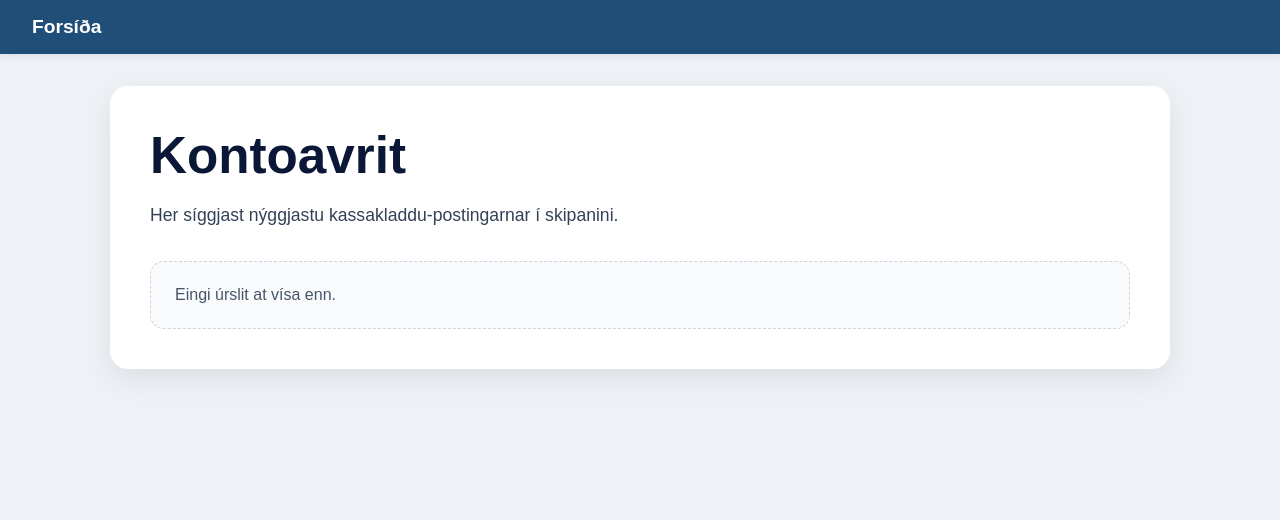
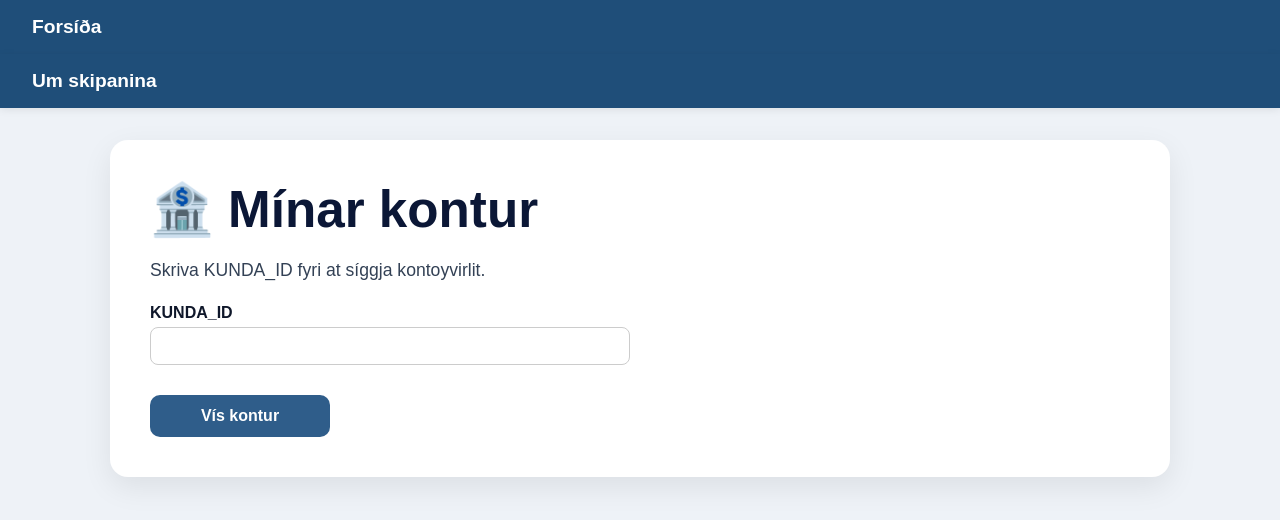
Before and after one commit to tora142/SQL_bank_gui, a Flask app: page /kontoavrit in a window 1280 px wide. Shown: the top 520 px of the page. Run offline with Flask 3, Linux system fonts and the light colour scheme; data that the repository does not hold is empty.

Commit message:
Added kontoyvirlit and improved GUI

```diff
--- a/app.py
+++ b/app.py
@@ -5,18 +5,24 @@ from db import get_connection
 app = Flask(__name__)
 app.config.from_object(Config)
 
+
 @app.route("/")
 def home():
     return render_template("index.html")
+
 
 @app.route("/kassakladda", methods=["GET", "POST"])
 def kassakladda():
     if request.method == "POST":
         fra_konto = request.form.get("fra_konto")
         til_konto = request.form.get("til_konto")
-        upphaedd = request.form.get("upphaedd")
+        upphædd = request.form.get("upphædd")
         tekstur = request.form.get("tekstur")
         dato = request.form.get("dato")
+
+        if float(upphædd) <= 0:
+            flash("Upphædd má vera størri enn 0", "danger")
+            return redirect(url_for("kassakladda"))
 
         connection = None
         cursor = None
@@ -29,13 +35,13 @@ def kassakladda():
                 INSERT INTO KASSAKLADDA
                 (FRÁ_KONTO, TIL_KONTO, UPPHÆDD, TEKSTUR, DATO, STATUS)
                 VALUES
-                (:fra_konto, :til_konto, :upphaedd, :tekstur, TO_DATE(:dato, 'YYYY-MM-DD'), :status)
+                (:fra_konto, :til_konto, :upphædd, :tekstur, TO_DATE(:dato, 'YYYY-MM-DD'), :status)
             """
 
             cursor.execute(sql, {
                 "fra_konto": int(fra_konto),
                 "til_konto": int(til_konto),
-                "upphaedd": float(upphaedd),
+                "upphædd": float(upphædd),
                 "tekstur": tekstur,
                 "dato": dato,
                 "status": "Gjort"
@@ -57,6 +63,7 @@ def kassakladda():
                 connection.close()
 
     return render_template("kassakladda.html")
+
 
 @app.route("/kontoavrit")
 def kontoavrit():
@@ -87,5 +94,44 @@ def kontoavrit():
         if connection:
             connection.close()
 
+
+@app.route("/um")
+def um():
+    return render_template("um.html")
+
+@app.route("/kontoyvirlit", methods=["GET", "POST"])
+def kontoyvirlit():
+    connection = None
+    cursor = None
+    rows = []
+    kunda_id = None
+
+    if request.method == "POST":
+        kunda_id = request.form.get("kunda_id")
+
+        try:
+            connection = get_connection()
+            cursor = connection.cursor()
+
+            cursor.execute("""
+                SELECT KONTO_ID, KONTO_NR, KONTO_NAVN, SALDO
+                FROM KONTO
+                WHERE KUNDA_ID = :kunda_id
+                ORDER BY KONTO_ID
+            """, {"kunda_id": int(kunda_id)})
+
+            rows = cursor.fetchall()
+
+        except Exception as e:
+            flash(f"Feilur: {e}", "danger")
+
+        finally:
+            if cursor:
+                cursor.close()
+            if connection:
+                connection.close()
+
+    return render_template("kontoyvirlit.html", data=rows, kunda_id=kunda_id)
+
 if __name__ == "__main__":
     app.run(debug=True)
--- a/static/style.css
+++ b/static/style.css
@@ -225,3 +225,52 @@ tbody tr:hover {
         flex-direction: column;
     }
 }
+
+/* FORM GRID */
+.form-grid {
+    display: grid;
+    grid-template-columns: 1fr 1fr;
+    gap: 20px;
+    margin-top: 20px;
+}
+
+/* FULL WIDTH */
+.form-group.full {
+    grid-column: span 2;
+}
+
+/* LABEL */
+.form-group label {
+    display: block;
+    margin-bottom: 5px;
+    font-weight: 600;
+}
+
+/* INPUT */
+.form-group input {
+    width: 100%;
+    padding: 10px;
+    border-radius: 8px;
+    border: 1px solid #ccc;
+    font-size: 14px;
+}
+
+/* BUTTON */
+.button-row {
+    margin-top: 10px;
+}
+
+.button-row button {
+    background-color: #2f5d8a;
+    color: white;
+    border: none;
+    padding: 12px 25px;
+    border-radius: 10px;
+    font-size: 16px;
+    cursor: pointer;
+}
+
+/* HOVER EFFECT */
+.button-row button:hover {
+    background-color: #24496b;
+}
--- a/templates/base.html
+++ b/templates/base.html
@@ -9,6 +9,10 @@
 <body>
     <nav>
         <a href="{{ url_for('home') }}">Forsíða</a>
+    </nav>
+
+    <nav>
+        <a href="/um">Um skipanina</a>
     </nav>
 
     <main>
--- a/templates/kontoavrit.html
+++ b/templates/kontoavrit.html
@@ -1,41 +1,52 @@
 {% extends "base.html" %}
 
-{% block title %}Kontoavrit{% endblock %}
+{% block title %}Mínar kontur{% endblock %}
 
 {% block content %}
-<h1>Kontoavrit</h1>
-<p class="section-intro">Her síggjast nýggjastu kassakladdu-postingarnar í skipanini.</p>
+<h1>🏦 Mínar kontur</h1>
+<p class="section-intro">Skriva KUNDA_ID fyri at síggja kontoyvirlit.</p>
+
+<form method="POST" class="form-grid">
+    <div class="form-group">
+        <label for="kunda_id">KUNDA_ID</label>
+        <input type="number" id="kunda_id" name="kunda_id" required>
+    </div>
+
+    <div class="button-row full">
+        <button type="submit">Vís kontur</button>
+    </div>
+</form>
+
+{% if kunda_id %}
+    <h2>Yvirlit fyri kunda {{ kunda_id }}</h2>
+{% endif %}
 
 {% if data %}
 <div class="table-wrapper">
     <table>
         <thead>
             <tr>
-                <th>ID</th>
-                <th>Frá</th>
-                <th>Til</th>
-                <th>Upphædd</th>
-                <th>Tekstur</th>
-                <th>Dato</th>
+                <th>Konto ID</th>
+                <th>Kontonummar</th>
+                <th>Konto navn</th>
+                <th>Saldo</th>
             </tr>
         </thead>
         <tbody>
             {% for row in data %}
             <tr>
                 <td>{{ row[0] }}</td>
-                <td>{{ row[1] if row[1] is not none else "" }}</td>
-                <td>{{ row[2] if row[2] is not none else "" }}</td>
+                <td>{{ row[1] }}</td>
+                <td>{{ row[2] }}</td>
                 <td>{{ row[3] }}</td>
-                <td>{{ row[4] }}</td>
-                <td>{{ row[5].strftime("%d-%m-%Y") if row[5] else "" }}</td>
             </tr>
             {% endfor %}
         </tbody>
     </table>
 </div>
-{% else %}
+{% elif kunda_id %}
 <div class="empty-box">
-    Eingi úrslit at vísa enn.
+    Eingir kontur funnir hjá hesum kundanum.
 </div>
 {% endif %}
 {% endblock %}
```
Also changed, not shown: templates/index.html (+10 -3 lines), templates/kassakladda.html (+9 -7 lines), templates/um.html (added, +16 -0 lines).
